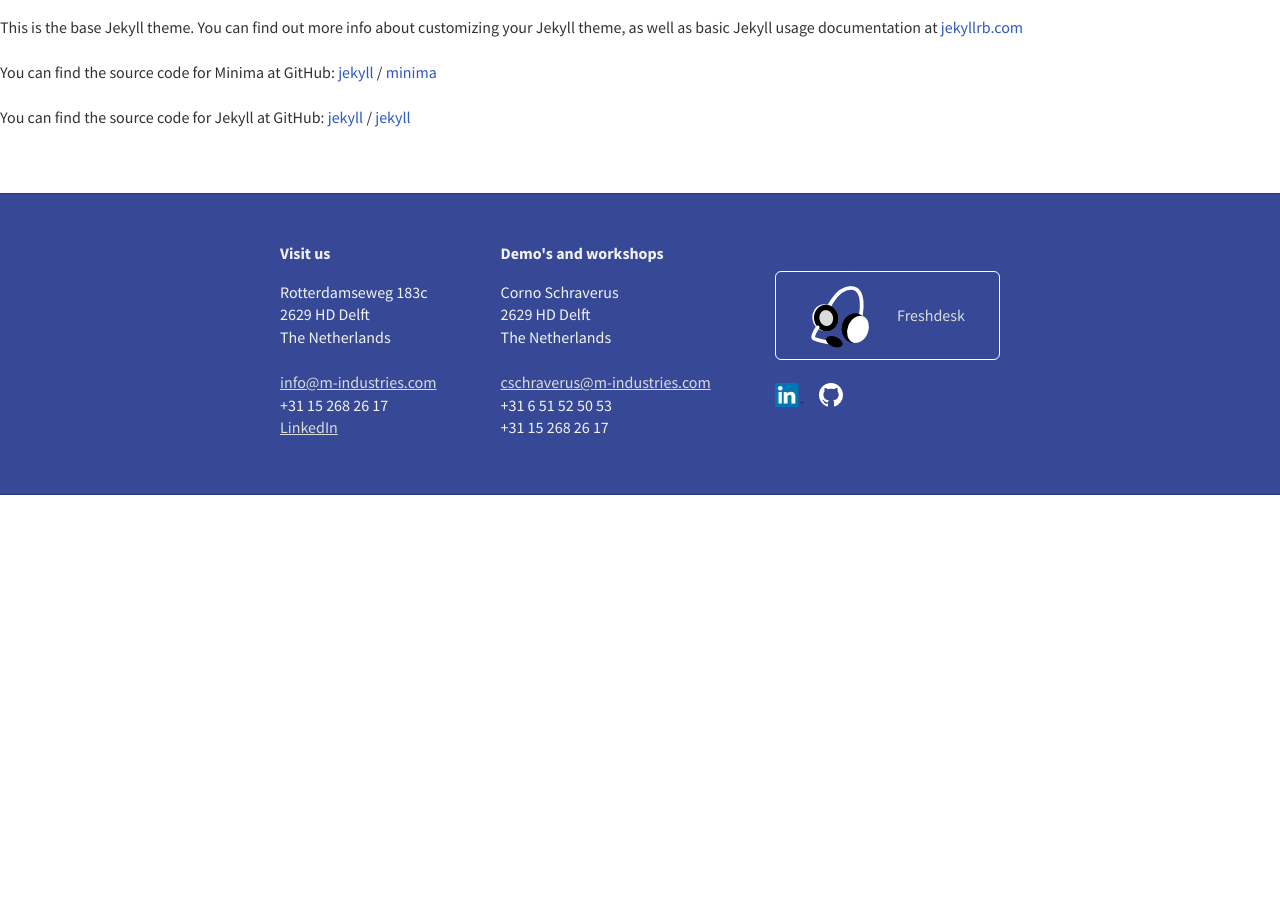
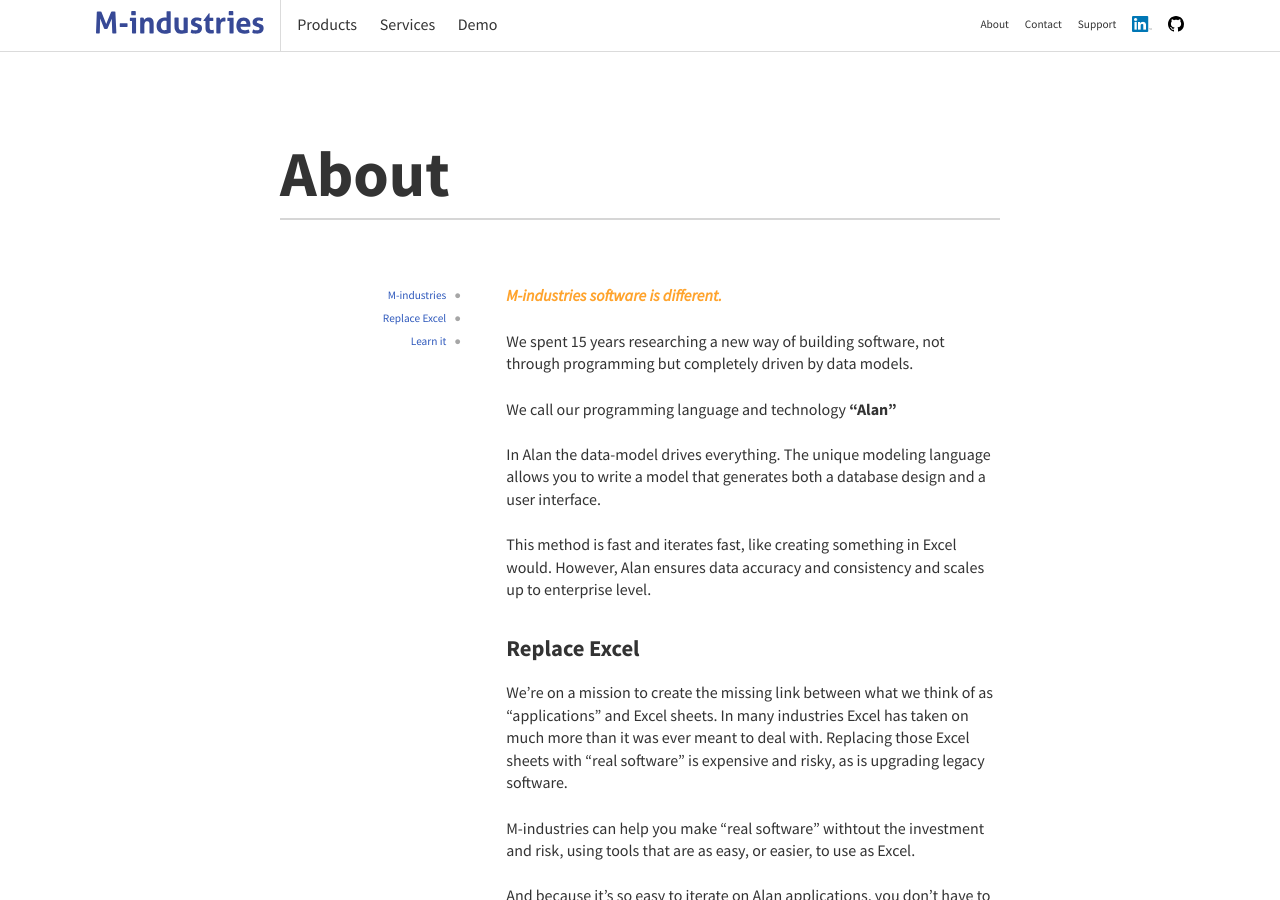
Before and after one commit to M-industries/Mainsite, a Jekyll site: the page built from pages/about.md, in a window 1280 px wide and 900 px high. Built offline with Jekyll 4.4.1, drawn with Linux system fonts in a browser that asks for light colours; nearby versions of some CDN libraries; some of the changed text lies outside the part shown.

Commit message:
about page with anchors

```diff
--- /dev/null
+++ b/_includes/header.html
@@ -0,0 +1,42 @@
+<header>
+	<nav>
+		<a class="logo" href="index.html" title="Home">
+			<img src="{{ '/assets/m-industries.svg' | relative_url }}" alt="M-industries">
+		</a>
+		<ul>
+			<li>
+				<a href="pages/vf.html">Products</a>
+			</li>
+			<li>
+				<a href="#">Services</a>
+				<!-- Excel 2 App / Legacy Apps -->
+			</li>
+
+			<li>
+				<a href="#" class="button">Demo</a>
+			</li>
+
+		</ul>
+		<ul class="secondary">
+			<li>
+				<a href="pages/about.html">About</a>
+			</li>
+			<li>
+				<a href="pages/contact.html">Contact</a>
+			</li>
+			<li>
+				<a href="pages/contact.html#support">Support</a>
+			</li>
+			<li>
+				<a href="https://www.linkedin.com/company/m-industries" rel="external">
+					<img src="{{ 'assets/linkedin.png' | relative_url }}" height="16" alt="linkedin">
+				</a>
+			</li>
+			<li>
+				<a href="https://github.com/M-industries" rel="external">
+					<svg class="octicon octicon-mark-github" viewBox="0 0 16 16" version="1.1" width="16" height="16" aria-hidden="true"><path fill-rule="evenodd" d="M8 0C3.58 0 0 3.58 0 8c0 3.54 2.29 6.53 5.47 7.59.4.07.55-.17.55-.38 0-.19-.01-.82-.01-1.49-2.01.37-2.53-.49-2.69-.94-.09-.23-.48-.94-.82-1.13-.28-.15-.68-.52-.01-.53.63-.01 1.08.58 1.23.82.72 1.21 1.87.87 2.33.66.07-.52.28-.87.51-1.07-1.78-.2-3.64-.89-3.64-3.95 0-.87.31-1.59.82-2.15-.08-.2-.36-1.02.08-2.12 0 0 .67-.21 2.2.82.64-.18 1.32-.27 2-.27.68 0 1.36.09 2 .27 1.53-1.04 2.2-.82 2.2-.82.44 1.1.16 1.92.08 2.12.51.56.82 1.27.82 2.15 0 3.07-1.87 3.75-3.65 3.95.29.25.54.73.54 1.48 0 1.07-.01 1.93-.01 2.2 0 .21.15.46.55.38A8.013 8.013 0 0 0 16 8c0-4.42-3.58-8-8-8z"></path></svg>
+				</a>
+			</li>
+		</ul>
+	</nav>
+</header>
--- a/_layouts/page.html
+++ b/_layouts/page.html
@@ -2,10 +2,25 @@
 <html lang="en">
 	{% include head.html %}
 	<body>
+		{% include header.html %}
 
-	{{ content }}
+		<article>
+			<h1>{{ page.title }}</h1>
+			<nav>
+				<ul>
+					{% for anchor in page.anchors %}
+				    <li>
+				    	<a href="#{{ anchor.name }}">{{ anchor.label }}</a>
+				    </li>
+				    {% endfor %}
+				</ul>
+			</nav>
+			<section>
+				{{ content }}
+			</section>
+		</article>
 
-	{% include footer.html %}
-	{% include scripts.html %}
+		{% include footer.html %}
+		{% include scripts.html %}
 	</body>
 </html>
--- a/pages/about.md
+++ b/pages/about.md
@@ -2,17 +2,64 @@
 layout: page
 title: About
 permalink: /about/
+
+anchors:
+  -
+    label: M-industries
+    name: info
+  -
+    label: Replace Excel
+    name: excel
+  -
+    label: Learn it
+    name: learn
 ---
 
-This is the base Jekyll theme. You can find out more info about customizing your Jekyll theme, as well as basic Jekyll usage documentation at [jekyllrb.com](https://jekyllrb.com/)
 
-You can find the source code for Minima at GitHub:
-[jekyll][jekyll-organization] /
-[minima](https://github.com/jekyll/minima)
+<a name="info"></a>
+<p class="intro">M-industries software is different.</p>
 
-You can find the source code for Jekyll at GitHub:
-[jekyll][jekyll-organization] /
-[jekyll](https://github.com/jekyll/jekyll)
+We spent 15 years researching a new way of building software,
+not through programming but completely driven by data models.
+
+We call our programming language and technology **"Alan"**
+
+In Alan the data-model drives everything.
+The unique modeling language allows you to write a model that generates
+both a database design and a user interface.
+
+This method is fast and iterates fast, like creating something in Excel would.
+However, Alan ensures data accuracy and consistency and scales up to enterprise level.
 
 
-[jekyll-organization]: https://github.com/jekyll
+<a name="excel"></a>
+## Replace Excel
+
+We're on a mission to create the missing link
+between what we think of as "applications" and Excel sheets.
+In many industries Excel has taken on much more than it was ever meant to deal with.
+Replacing those Excel sheets with "real software" is expensive and risky,
+as is upgrading legacy software.
+
+M-industries can help you make "real software" withtout the investment and risk,
+using tools that are as easy, or easier, to use as Excel.
+
+And because it's so easy to iterate on Alan applications, you don't have to do everything
+at once like you would when migrating to new applications.
+We bet you don't want to hear the word "migrate" or "roll-out" anymore either.
+
+
+<a name="learn"></a>
+## Learn how it's done
+
+Want to know how to create an entire CRM solution in an afternoon?
+Have some Excel sheets you'd like to see disappear?
+
+Request a demo and see with your own eyes how we create easy to use programs without programmers.
+You'll be able to read and understand how we do it too,
+so you can get your hands dirty in no time.
+
+**Corno Schraverus**
+[+31 6 51 52 50 53](tel:+31651525053)
+[+31 15 268 26 17](tel:+31651525053)
+[cschraverus@m-industries.com](mailto:cschraverus@m-industries.com)
```
Also changed, not shown: _layouts/home.html (+4 -3 lines), assets/m-industries.png (deleted).
